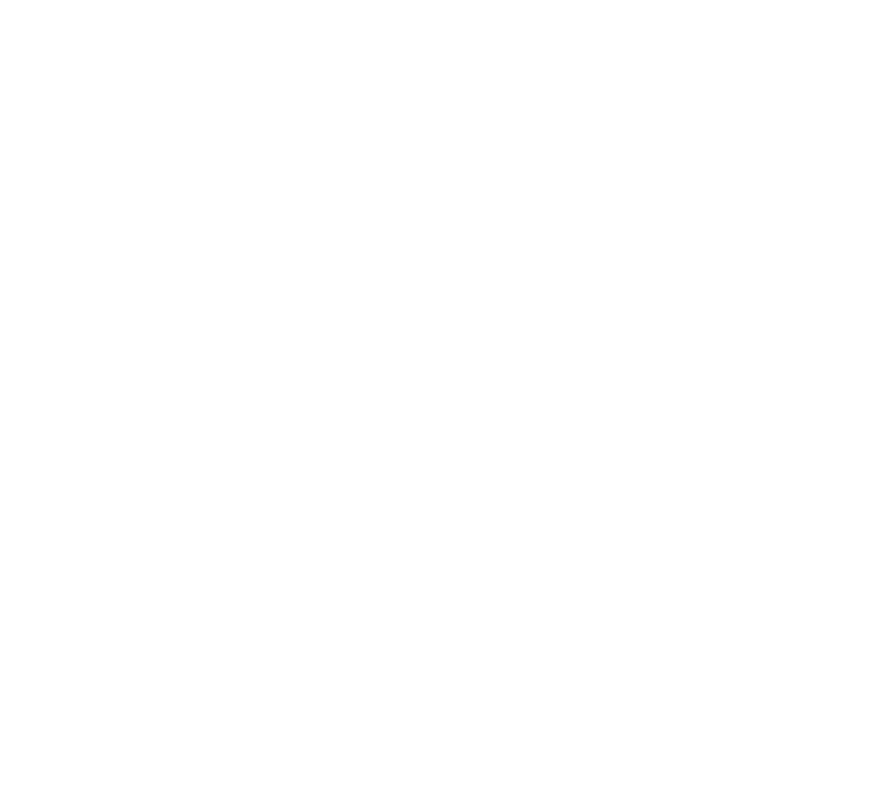
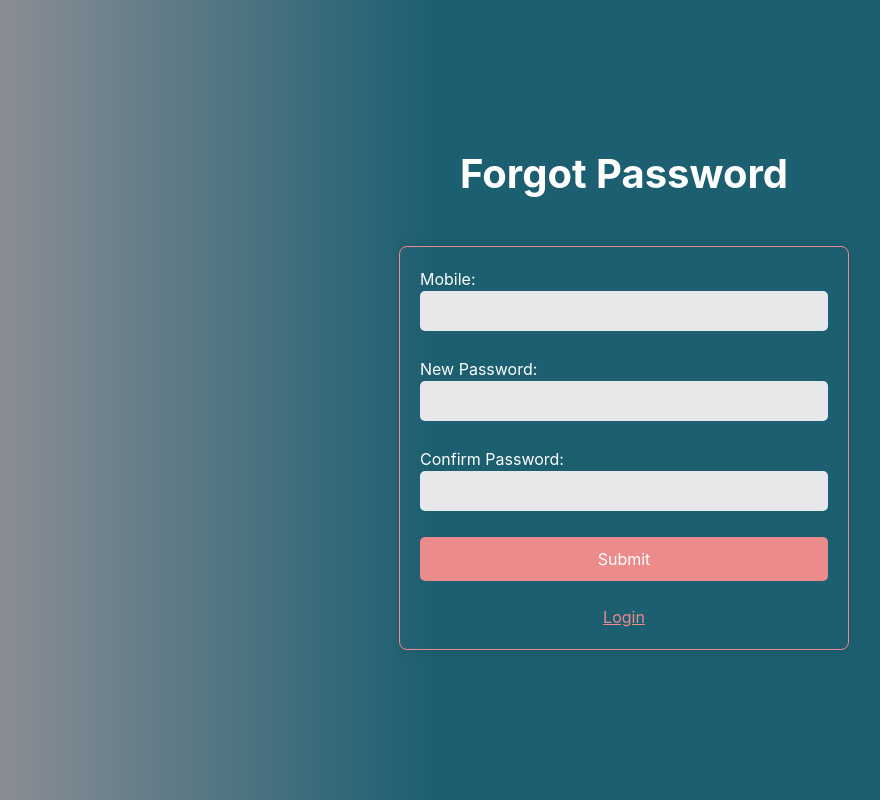
Before and after one commit to marlinbluetech/mbgheri, a React (Create React App) app: page /confirm in a window 1280 px wide. Before the commit this address had no page. Shown: the whole page, without its empty margins (16-896 px from the left). Built offline with nearby package versions, Linux system fonts and the light colour scheme.

Commit message:
Commited by Jenkins Build Number 34

```diff
--- a/src/App.js
+++ b/src/App.js
@@ -5,6 +5,7 @@
 import Sign from './Sign';
 import { BrowserRouter as Router, Route, Routes } from 'react-router-dom';
 import Loginn from './Loginn';
+import Confirm from './Confirm';
 
 function App() {
   return (
@@ -13,6 +14,7 @@
         <Routes>
           <Route path="/" element={<Sign />} />
           <Route path="/loginn" element={<Loginn/>} />
+          <Route path="/confirm" element={<Confirm/>} />
           <Route path="/indexpage/*" element={<Indexpage />} />
         </Routes>
       </Router>
--- /dev/null
+++ b/src/Confirm.js
@@ -0,0 +1,90 @@
+import React, { useState } from 'react';
+import { useNavigate, Link } from 'react-router-dom';
+
+const Confirm = () => {
+  const [mobile, setMobile] = useState('');
+  const [password, setPassword] = useState('');
+  const [confirmPassword, setConfirmPassword] = useState('');
+  const navigate = useNavigate();
+
+  const handleForgotPassword = async (e) => {
+    e.preventDefault();
+
+    try {
+
+      const result = await fetch('http://localhost:5000/forgot-password', {
+        method: 'POST',
+        headers: {
+          'Content-Type': 'application/json',
+        },
+        body: JSON.stringify({
+            mobile: mobile,
+        newPassword: password,
+        confirmPassword: confirmPassword,
+          }),
+      });
+
+      const data = await result.json();
+      console.log(data);
+
+      if (data.success) {
+
+        navigate('/loginn');
+      } else {
+
+        alert('Password reset failed. Please check your mobile number and try again.');
+      }
+    } catch (error) {
+      console.error('Error submitting forgot password form:', error);
+    }
+  };
+
+  return (
+    <div className='signpage text-white'>
+      <div className='text-center text-white signup mb-5'>
+        <h1><b>Forgot Password</b></h1>
+      </div>
+      <div className='signbody'>
+        <div className="signcard">
+          <form onSubmit={handleForgotPassword}>
+            <div className="signform">
+              <label>
+                Mobile:
+                <input
+                  className='formtext'
+                  type="text"
+                  value={mobile}
+                  onChange={(e) => setMobile(e.target.value)}
+                />
+              </label>
+              <label className='mt-3'>
+                New Password:
+                <input
+                  className='formtext'
+                  type="password"
+                  value={password}
+                  onChange={(e) => setPassword(e.target.value)}
+                />
+              </label>
+              <label className='mt-3'>
+                Confirm Password:
+                <input
+                  className='formtext'
+                  type="password"
+                  value={confirmPassword}
+                  onChange={(e) => setConfirmPassword(e.target.value)}
+                />
+              </label>
+              <button className='signbtn mt-3' type="submit">Submit</button>
+              <Link to="/loginn" className='text-center mt-4 link'>
+                Login
+              </Link>
+            </div>
+          </form>
+        </div>
+      </div>
+    </div>
+  );
+};
+
+export default Confirm;
--- a/src/Customer.js
+++ b/src/Customer.js
@@ -1,12 +1,12 @@
 import React, { useState, useEffect } from 'react';
 import { ToastContainer, toast } from 'react-toastify';
 import 'react-toastify/dist/ReactToastify.css';
-import { BrowserRouter as Router, Route, Routes, Link,useNavigate } from 'react-router-dom';
+import { Link} from 'react-router-dom';
 import Drawer from '@mui/material/Drawer';
 import List from '@mui/material/List';
 import ListItem from '@mui/material/ListItem';
 import ListItemText from '@mui/material/ListItemText';
-import Details from './Details';
+
 
 
 
@@ -185,7 +185,7 @@
                     onChange={(e) => setMobile(e.target.value)}
                     style={{ borderRadius: "5px" }}
                   />
-                                                        {error && !mobile  && mobile!=10 &&  <span className="error">Enter valid Number</span>}
+                                                        {error && !mobile  && mobile!==10 &&  <span className="error">Enter valid Number</span>}
 
                 </div>
                 <div className="col-lg-4 col-md-12 col-sm-12">
--- a/src/Details.js
+++ b/src/Details.js
@@ -1,6 +1,6 @@
 import React,{useState,useEffect} from 'react'
 import { useParams } from 'react-router-dom';
-import { BrowserRouter as Router, Route, Routes, Link } from 'react-router-dom';
+import {  Link } from 'react-router-dom';
 import { ToastContainer, toast } from 'react-toastify';
 import 'react-toastify/dist/ReactToastify.css';
 
--- a/src/Loginn.js
+++ b/src/Loginn.js
@@ -62,6 +62,9 @@
               onChange={(e) => setPassword(e.target.value)}
             />
           </label>
+          <Link to="/confirm" className='text-center mt-4 link'>
+            Forgot Password
+            </Link>
           <button className='signbtn mt-3' type="submit">Login</button>
           <Link to="/" className='text-center mt-4 link'>
             No Account
--- a/src/Mainpage.js
+++ b/src/Mainpage.js
@@ -1,5 +1,5 @@
-import React,{useState,useEffect} from 'react'
-import { useNavigate } from 'react-router-dom';
+import React from 'react'
+
 
 
 
```
Also changed, not shown: 1 other file (tests, documents, lock files or other folders).
